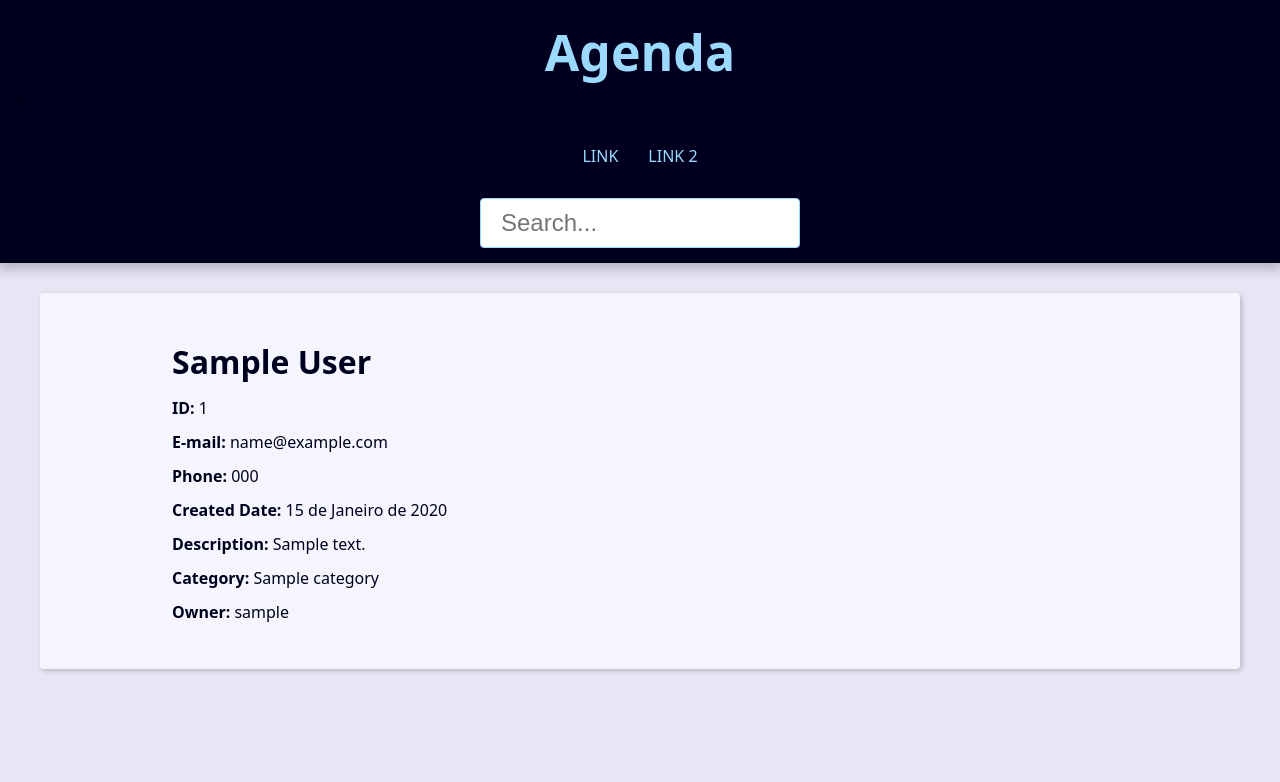
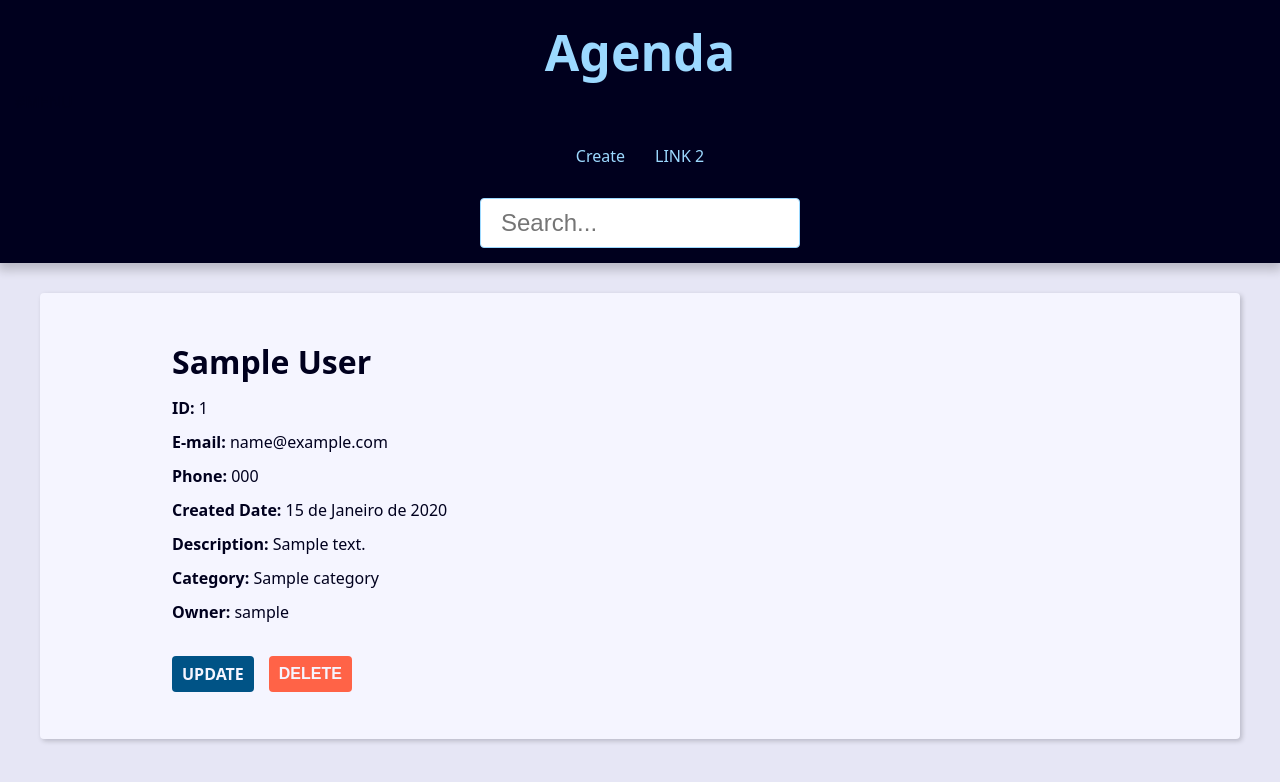
Before and after one commit to dexty421/projeto_agenda, a Django app: page /contact/1/ in a window 1280 px wide. Shown: the top 782 px of the page. Run offline with Django 5.2, Linux system fonts and the light colour scheme; tables that the repository leaves empty hold one stand-in row (values such as "Sample post").

Commit message:
criando delete,botões nos templates,views e urls e algumas logicas

```diff
--- a/base_static/global/css/style.css
+++ b/base_static/global/css/style.css
@@ -316,3 +316,22 @@
     font-size: var(--biggest-font-size);
     text-align: center;
   }
+  .contact-links {
+    margin-block: calc(var(--small-font-size) * 2);
+    display: flex;
+    align-items: center;
+    gap: 0 var(--spacing);
+  }
+
+  .btn-link {
+    font-size: var(--small-font-size);
+    text-decoration: none;
+    font-weight: bold;
+    padding: 1rem;
+    display: block;
+    line-height: var(--small-font-size);
+  }
+
+  .btn-delete {
+    background: tomato;
+  }
--- a/base_templates/global/partials/_header.html
+++ b/base_templates/global/partials/_header.html
@@ -9,13 +9,14 @@
 <nav class="menu">
     <ul class="menu-list">
         <li class="menu-item">
-            <a href="#" class="menu-link">
-                LINK
+            {% comment %} com o url do django você redireciona mais facil pra url que vc quer {% endcomment %}
+            <a href="{% url "contact:create" %}" class="menu-link">
+                Create
             </a>
 
         </li>
         <li class="menu-item">
-            <a href="#" class="menu-link">
+            <a href="{% url "contact:create" %}" class="menu-link">
                 LINK 2
             </a>
 
--- a/contact/forms.py
+++ b/contact/forms.py
@@ -1,5 +1,9 @@
+from typing import Any, Mapping
 from django import forms
 from django.core.exceptions import ValidationError
+from django.core.files.base import File
+from django.db.models.base import Model
+from django.forms.utils import ErrorList
 from . import models
 
 
@@ -8,7 +12,7 @@ class ContactForm(forms.ModelForm):
     class Meta:
         model = models.Contact
         fields = (
-            'first_name','last_name','phone',
+            'first_name','last_name','phone','email','description','category'
             )
         widgets = {
             'first_name':forms.TextInput(
--- a/contact/templates/contact/contact.html
+++ b/contact/templates/contact/contact.html
@@ -12,7 +12,24 @@
         <p><b>Description:</b> {{ contact.description }}</p>
         <p><b>Category:</b> {{ contact.category.name }}</p>
         <p><b>Owner:</b> {{ contact.owner }}</p>
-
+        <div class="contact-links">
+            <a class = 'btn btn-link'href="{% url 'contact:update' contact.id %}">
+                UPDATE
+            </a>
+            <form action="{% url "contact:delete" contact.id %}" method="POST">
+                {% csrf_token %}
+                {% if confirmation == 'no'%}
+                <input type="hidden" name = 'confirmation' value="yes">
+                <button class= 'btn btn-link btn-delete' type="submit">
+                    Confirmar delete
+                </button>
+                {% else %}
+                <button class= 'btn btn-link btn-delete' type="submit">
+                    DELETE
+                </button>
+                {% endif %}
+            </form>
+        </div>
 
     </div>
 
--- a/contact/templates/contact/create.html
+++ b/contact/templates/contact/create.html
@@ -6,7 +6,7 @@
   <h2>Contact</h2>
 
   <form
-    action="{% url "contact:create" %}"
+    action="{{ form_action }}"
     method="POST"
     enctype="multipart/form-data"
   >
--- a/contact/urls.py
+++ b/contact/urls.py
@@ -10,4 +10,6 @@ urlpatterns = [
     #contact (CRUD)
     path('contact/<int:contact_id>/',views.contact,name='contact'),
     path('contact/create/',views.create,name='create'),
+    path('contact/<int:contact_id>/update/',views.update,name='update'),
+    path('contact/<int:contact_id>/delete/',views.delete,name='delete'),
 ]
```
Also changed, not shown: contact/views/contact_forms.py (+79 -5 lines).
